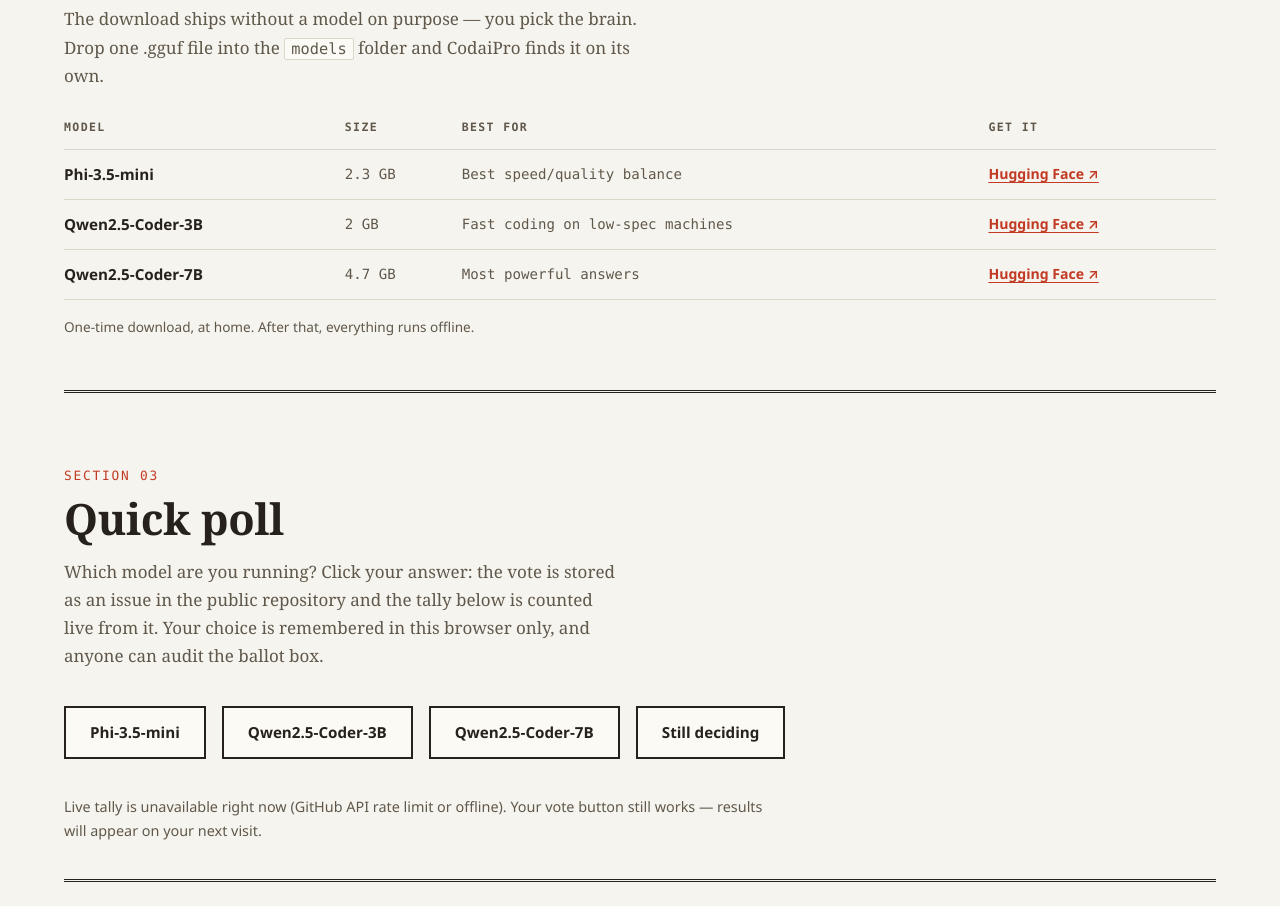
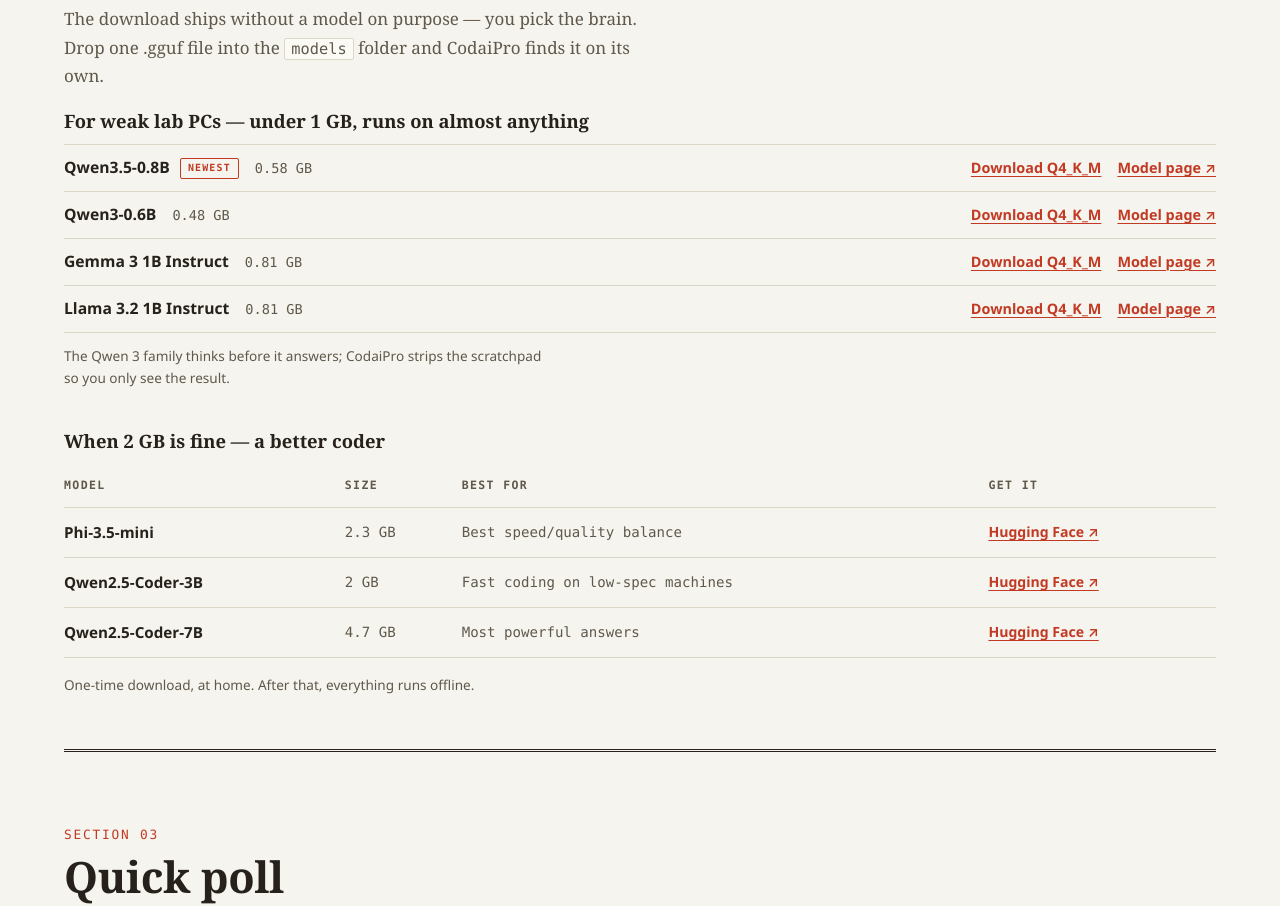
Before and after one commit to Luckyyaduvanshiofficial/Codai, a plain HTML site: page website/index.html in a window 1280 px wide. Shown: the part 2615-3521 px from the top of the page. Drawn offline with Linux system fonts and the light colour scheme; no server answers.

Commit message:
Add sub-1GB model tier with verified download links, strip thinking scratchpad
- Website + README + DOWNLOAD_MODEL.bat: Qwen3.5-0.8B (0.58GB), Qwen3-0.6B (0.48GB),
  Gemma 3 1B (0.81GB), Llama 3.2 1B (0.81GB) with direct Q4_K_M links
  (bartowski repos verified; pasted links had wrong filenames, all corrected)
- backend_server.py: strip <think> scratchpad from Qwen3/3.5 answers; clear hint
  when tokens run out mid-thought

Co-authored-by: CommandCodeBot <noreply@commandcode.ai>

```diff
--- a/website/index.html
+++ b/website/index.html
@@ -186,6 +186,33 @@
             <aside class="models">
                 <h3>Bring a model</h3>
                 <p>The download ships without a model on purpose — you pick the brain. Drop one .gguf file into the <code>models</code> folder and CodaiPro finds it on its own.</p>
+
+                <h4>For weak lab PCs — under 1 GB, runs on almost anything</h4>
+                <ul class="tiny-models">
+                    <li>
+                        <span class="tm-name">Qwen3.5-0.8B <em class="tm-tag">Newest</em></span>
+                        <span class="tm-size">0.58 GB</span>
+                        <span class="tm-links"><a href="https://huggingface.co/bartowski/Qwen_Qwen3.5-0.8B-GGUF/resolve/main/Qwen_Qwen3.5-0.8B-Q4_K_M.gguf">Download Q4_K_M</a><a href="https://huggingface.co/bartowski/Qwen_Qwen3.5-0.8B-GGUF" target="_blank" rel="noopener">Model page ↗</a></span>
+                    </li>
+                    <li>
+                        <span class="tm-name">Qwen3-0.6B</span>
+                        <span class="tm-size">0.48 GB</span>
+                        <span class="tm-links"><a href="https://huggingface.co/bartowski/Qwen_Qwen3-0.6B-GGUF/resolve/main/Qwen_Qwen3-0.6B-Q4_K_M.gguf">Download Q4_K_M</a><a href="https://huggingface.co/bartowski/Qwen_Qwen3-0.6B-GGUF" target="_blank" rel="noopener">Model page ↗</a></span>
+                    </li>
+                    <li>
+                        <span class="tm-name">Gemma 3 1B Instruct</span>
+                        <span class="tm-size">0.81 GB</span>
+                        <span class="tm-links"><a href="https://huggingface.co/bartowski/google_gemma-3-1b-it-GGUF/resolve/main/google_gemma-3-1b-it-Q4_K_M.gguf">Download Q4_K_M</a><a href="https://huggingface.co/bartowski/google_gemma-3-1b-it-GGUF" target="_blank" rel="noopener">Model page ↗</a></span>
+                    </li>
+                    <li>
+                        <span class="tm-name">Llama 3.2 1B Instruct</span>
+                        <span class="tm-size">0.81 GB</span>
+                        <span class="tm-links"><a href="https://huggingface.co/bartowski/Llama-3.2-1B-Instruct-GGUF/resolve/main/Llama-3.2-1B-Instruct-Q4_K_M.gguf">Download Q4_K_M</a><a href="https://huggingface.co/bartowski/Llama-3.2-1B-Instruct-GGUF" target="_blank" rel="noopener">Model page ↗</a></span>
+                    </li>
+                </ul>
+                <p class="meta">The Qwen 3 family thinks before it answers; CodaiPro strips the scratchpad so you only see the result.</p>
+
+                <h4>When 2 GB is fine — a better coder</h4>
                 <table>
                     <thead>
                         <tr><th scope="col">Model</th><th scope="col">Size</th><th scope="col">Best for</th><th scope="col">Get it</th></tr>
--- a/website/styles.css
+++ b/website/styles.css
@@ -520,6 +520,84 @@
     white-space: nowrap;
 }
 
+.models h4 {
+    font-size: 1.15rem;
+    margin-bottom: 8px;
+}
+
+.models h4 + .tiny-models,
+.models h4 + table,
+.models h4 + p + table {
+    margin-top: 0;
+}
+
+.models .tiny-models + .meta {
+    margin-top: 12px;
+}
+
+.models h4:not(:first-of-type) {
+    margin-top: var(--u9);
+}
+
+/* Tiny models — under 1 GB */
+.tiny-models {
+    list-style: none;
+}
+
+.tiny-models li {
+    display: flex;
+    flex-wrap: wrap;
+    align-items: baseline;
+    gap: 6px var(--u4);
+    padding-block: 10px;
+    border-top: 1px solid var(--rule);
+}
+
+.tiny-models li:last-child {
+    border-bottom: 1px solid var(--rule);
+}
+
+.tm-name {
+    font-family: var(--sans);
+    font-size: 0.98rem;
+    font-weight: 600;
+}
+
+.tm-tag {
+    display: inline-block;
+    margin-left: 6px;
+    padding: 1px 7px;
+    border: 1px solid var(--red);
+    border-radius: 2px;
+    color: var(--red);
+    font-family: var(--mono);
+    font-style: normal;
+    font-size: 0.62rem;
+    font-weight: 700;
+    letter-spacing: 0.12em;
+    text-transform: uppercase;
+    vertical-align: 2px;
+}
+
+.tm-size {
+    font-family: var(--mono);
+    font-size: 0.85rem;
+    color: var(--ink-soft);
+}
+
+.tm-links {
+    margin-left: auto;
+    display: flex;
+    gap: var(--u4);
+}
+
+.tm-links a {
+    font-family: var(--sans);
+    font-size: 0.9rem;
+    font-weight: 600;
+    white-space: nowrap;
+}
+
 /* --------------------------------------------------------------------------
    Venues — timetable rows
    -------------------------------------------------------------------------- */
```
Also changed, not shown: 4 other files.
